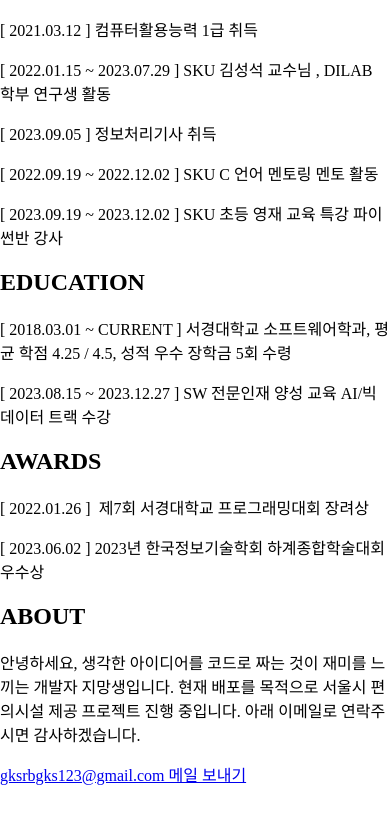
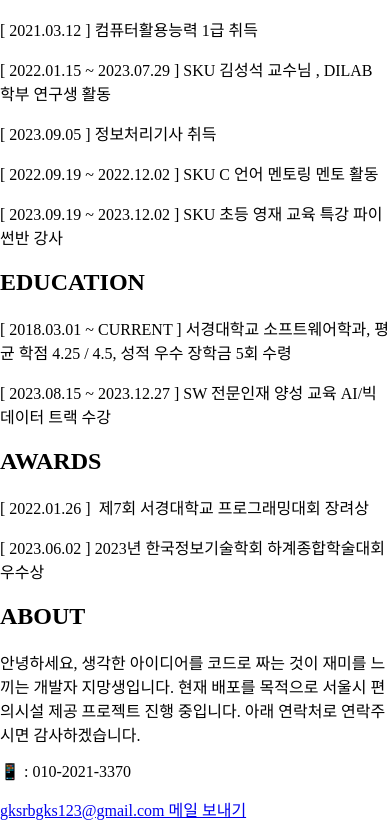
Before and after one commit to gksrbgks2021/resume, a plain HTML site: page index.html in a window 390 px wide. Shown: the part 1279-2116 px from the top of the page. Before the commit the page ends 2081 px from the top, so only its background shows below. Drawn offline with Linux system fonts and the light colour scheme.

Commit message:
phone update

```diff
--- a/index.html
+++ b/index.html
@@ -144,8 +144,8 @@
            <!-- 자기 소개 -->
            <p>안녕하세요, 생각한 아이디어를 코드로 짜는 것이 재미를 느끼는 개발자 지망생입니다.
            현재 배포를 목적으로 서울시 편의시설 제공 프로젝트 진행 중입니다.
-           아래 이메일로 연락주시면 감사하겠습니다. </p>
-
+            아래 연락처로 연락주시면 감사하겠습니다. </p>
+<p>📱 : 010-2021-3370 </p>
            <p><a href="mailto:gksrbgks123@gmail.com"> gksrbgks123@gmail.com 메일 보내기</a></p>
           </section>
 
```
